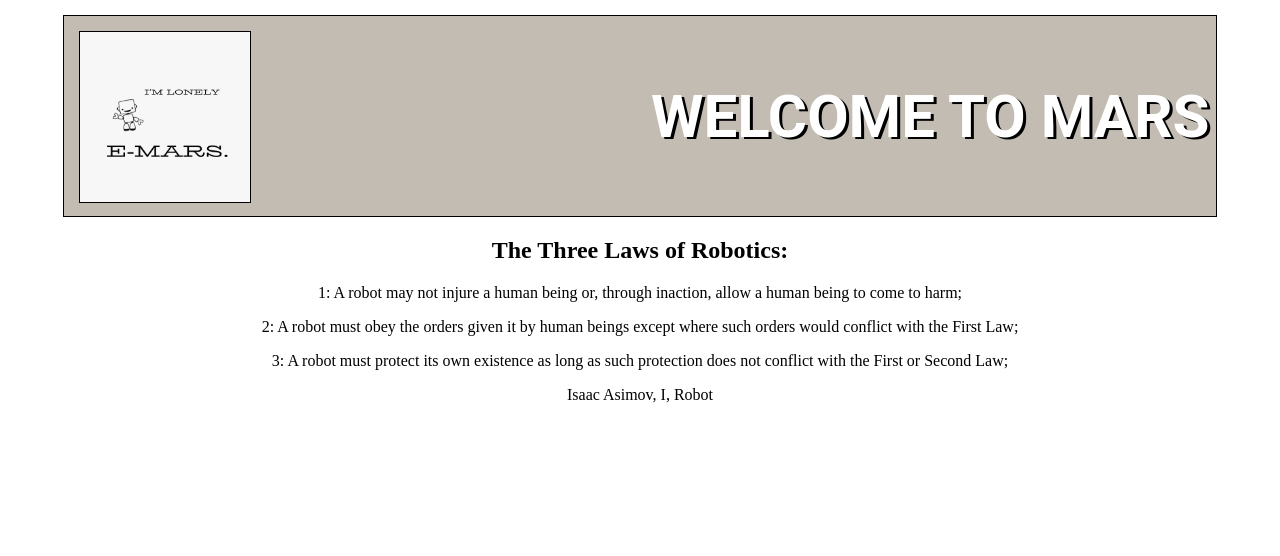
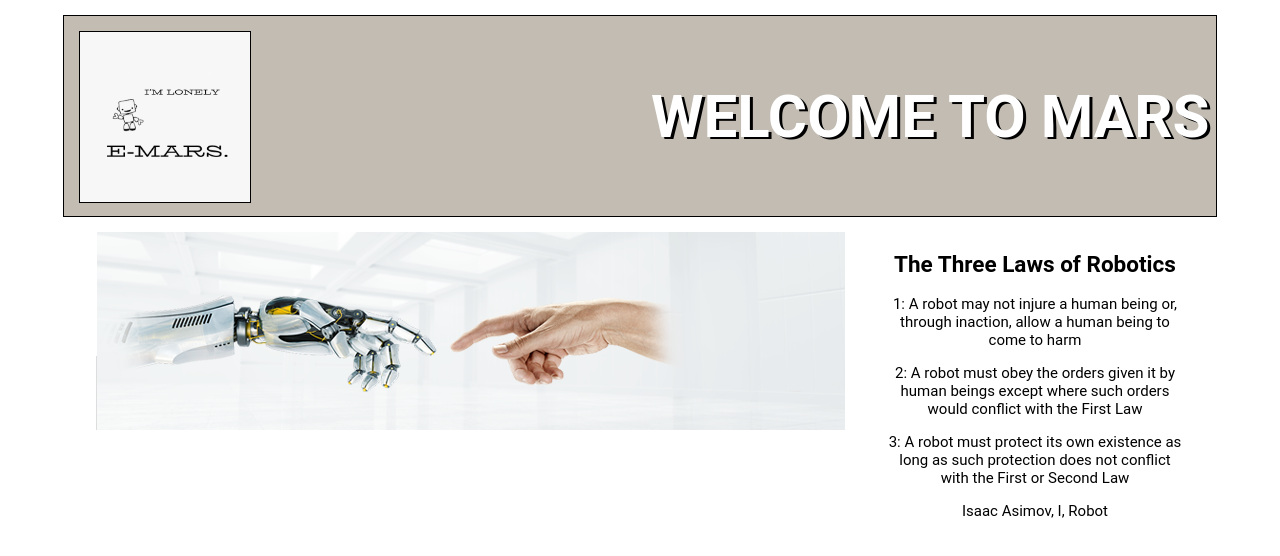
Before and after one commit to CaroD59/E-Mars, a React (Create React App) app: page / in a window 1280 px wide. Shown: the top 556 px of the page. Built offline with nearby package versions, Linux system fonts and the light colour scheme.

Commit message:
add a component Quote

```diff
--- a/src/components/Quote/Quote.jsx
+++ b/src/components/Quote/Quote.jsx
@@ -4,19 +4,22 @@ import QuoteCss from './QuoteCss';
 function Quote() {
   return (
     <QuoteCss>
-      <div>
-        <h2>The Three Laws of Robotics:</h2>
+      <div className="image">
+        <img src="background2.png" alt="background" />
+      </div>
+      <div className="quote">
+        <h2>The Three Laws of Robotics</h2>
         <p>
           1: A robot may not injure a human being or, through inaction, allow a
-          human being to come to harm;
+          human being to come to harm
         </p>
         <p>
           2: A robot must obey the orders given it by human beings except where
-          such orders would conflict with the First Law;
+          such orders would conflict with the First Law
         </p>
         <p>
           3: A robot must protect its own existence as long as such protection
-          does not conflict with the First or Second Law;
+          does not conflict with the First or Second Law
         </p>
         <p>Isaac Asimov, I, Robot</p>
       </div>
--- a/src/components/Quote/QuoteCss.jsx
+++ b/src/components/Quote/QuoteCss.jsx
@@ -1,7 +1,19 @@
 import styled from 'styled-components';
 
 const QuoteCss = styled.div`
+  display: flex;
   text-align: center;
+  margin: auto;
+  height: 220px;
+  width: 85%;
+  margin-top: 15px;
+  border-spacing: 50px;
+
+  .quote {
+    margin-left: 40px;
+    font-family: 'Roboto', sans-serif;
+    font-size: 15px;
+  }
 `;
 
 export default QuoteCss;
```
Also changed, not shown: public/background2.png (added), public/banner-1345490_960_720.webp (added).
